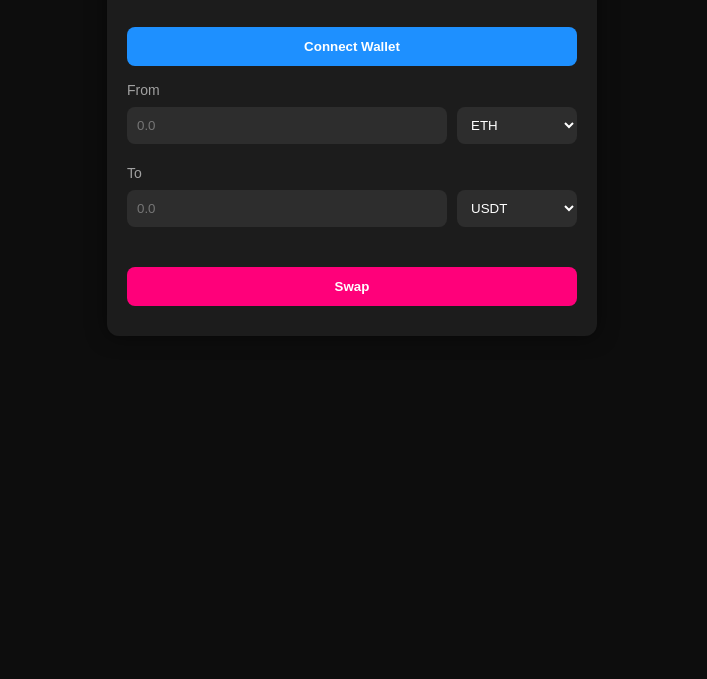
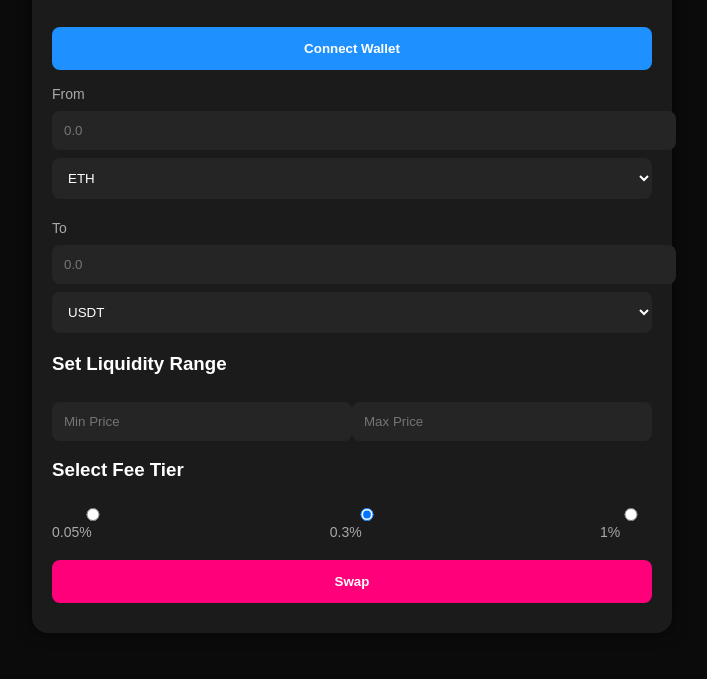
Before and after one commit to boisblue/dex, a plain HTML site: page index.html in a window 1280 px wide. Shown: the part 121-800 px from the top of the page, without its empty margins (288-995 px from the left). Drawn offline with Linux system fonts and the light colour scheme.

Commit message:
Update index.html

```diff
--- a/index.html
+++ b/index.html
@@ -3,21 +3,21 @@
 <head>
     <meta charset="UTF-8">
     <meta name="viewport" content="width=device-width, initial-scale=1.0">
-    <title>Uniswap Style DEX</title>
+    <title>Uniswap V3 DEX</title>
     <style>
         body {
             font-family: Arial, sans-serif;
-            background-color: #0d0d0d;
+            background-color: #0b0b0b;
             color: white;
             padding: 20px;
         }
         .container {
-            max-width: 450px;
+            max-width: 600px;
             margin: 0 auto;
-            background-color: #1c1c1c;
+            background-color: #1b1b1b;
             padding: 20px;
-            border-radius: 12px;
-            box-shadow: 0 0 20px rgba(0, 0, 0, 0.5);
+            border-radius: 16px;
+            box-shadow: 0 0 15px rgba(0, 0, 0, 0.6);
         }
         h1 {
             text-align: center;
@@ -28,21 +28,20 @@
         }
         label {
             font-size: 14px;
-            color: #a1a1a1;
+            color: #a9a9a9;
         }
         input, select {
             width: 100%;
-            padding: 10px;
+            padding: 12px;
             border: none;
             border-radius: 8px;
-            background-color: #2d2d2d;
+            background-color: #252525;
             color: white;
             margin-top: 8px;
-            box-sizing: border-box;
         }
         button {
             width: 100%;
-            padding: 12px;
+            padding: 14px;
             background-color: #ff007a;
             border: none;
             border-radius: 8px;
@@ -54,9 +53,19 @@
         button:hover {
             background-color: #e6006e;
         }
-        .swap-info {
-            text-align: center;
-            margin-top: 10px;
+        .liquidity-range {
+            display: flex;
+            justify-content: space-between;
+        }
+        .range-input {
+            width: 48%;
+        }
+        .fee-tier {
+            display: flex;
+            justify-content: space-between;
+        }
+        .fee-tier input {
+            margin-right: 10px;
         }
         .wallet-btn {
             background-color: #1e90ff;
@@ -65,37 +74,53 @@
         .wallet-btn:hover {
             background-color: #1c7ccc;
         }
+        .swap-info {
+            text-align: center;
+            margin-top: 10px;
+        }
     </style>
 </head>
 <body>
 
     <div class="container">
-        <h1>Uniswap DEX</h1>
+        <h1>Uniswap V3</h1>
 
         <button id="connectWallet" class="wallet-btn">Connect Wallet</button>
 
+        <!-- Swap Tokens -->
         <div class="input-group">
             <label for="tokenFrom">From</label>
-            <div style="display: flex;">
-                <input type="number" id="amountFrom" placeholder="0.0" style="flex: 1;">
-                <select id="tokenFrom" style="width: 120px; margin-left: 10px;">
+            <input type="number" id="amountFrom" placeholder="0.0">
+            <select id="tokenFrom">
                 <option value="ETH">ETH</option>
                 <option value="USDT">USDT</option>
                 <option value="DAI">DAI</option>
             </select>
         </div>
-        </div>
 
         <div class="input-group">
             <label for="tokenTo">To</label>
-            <div style="display: flex;">
-                <input type="number" id="amountTo" placeholder="0.0" style="flex: 1;" disabled>
-                <select id="tokenTo" style="width: 120px; margin-left: 10px;">
+            <input type="number" id="amountTo" placeholder="0.0" disabled>
+            <select id="tokenTo">
                 <option value="USDT">USDT</option>
                 <option value="DAI">DAI</option>
                 <option value="ETH">ETH</option>
             </select>
         </div>
+
+        <!-- Liquidity Range -->
+        <h3>Set Liquidity Range</h3>
+        <div class="liquidity-range">
+            <input type="number" id="minPrice" placeholder="Min Price" class="range-input">
+            <input type="number" id="maxPrice" placeholder="Max Price" class="range-input">
+        </div>
+
+        <!-- Fee Tier Selection -->
+        <h3>Select Fee Tier</h3>
+        <div class="fee-tier">
+            <label><input type="radio" name="feeTier" value="0.05"> 0.05%</label>
+            <label><input type="radio" name="feeTier" value="0.3" checked> 0.3%</label>
+            <label><input type="radio" name="feeTier" value="1"> 1%</label>
         </div>
 
         <button id="swapButton">Swap</button>
@@ -109,16 +134,23 @@
             const tokenFrom = document.getElementById('tokenFrom').value;
             const tokenTo = document.getElementById('tokenTo').value;
             const amountFrom = document.getElementById('amountFrom').value;
+            const minPrice = document.getElementById('minPrice').value;
+            const maxPrice = document.getElementById('maxPrice').value;
+            const feeTier = document.querySelector('input[name="feeTier"]:checked').value;
 
             if (!amountFrom) {
                 alert("Please enter the amount to swap.");
                 return;
             }
 
-            // Swap logic placeholder
-            document.getElementById('swapStatus').innerText = `Swapping ${amountFrom} ${tokenFrom} for ${tokenTo}...`;
+            if (!minPrice || !maxPrice) {
+                alert("Please set the liquidity range.");
+                return;
+            }
 
-            // Here you would interact with smart contract or DEX API
+            document.getElementById('swapStatus').innerText = `Swapping ${amountFrom} ${tokenFrom} for ${tokenTo} in the price range of ${minPrice} - ${maxPrice} with a fee tier of ${feeTier}%...`;
+
+            // Logic to interact with smart contracts will be added here
         });
 
         // Connect to Metamask wallet
@@ -137,33 +169,6 @@
                 alert('Metamask not found. Please install it.');
             }
         });
-
-        // Update amountTo based on some swap rate logic
-        document.getElementById('tokenFrom').addEventListener('change', updateSwapAmount);
-        document.getElementById('tokenTo').addEventListener('change', updateSwapAmount);
-        document.getElementById('amountFrom').addEventListener('input', updateSwapAmount);
-
-        function updateSwapAmount() {
-            const amountFrom = document.getElementById('amountFrom').value;
-            const tokenFrom = document.getElementById('tokenFrom').value;
-            const tokenTo = document.getElementById('tokenTo').value;
-
-            // For simplicity, we just use a dummy rate conversion here.
-            const rate = getSwapRate(tokenFrom, tokenTo);
-            const amountTo = amountFrom * rate;
-
-            document.getElementById('amountTo').value = amountTo ? amountTo.toFixed(6) : '';
-        }
-
-        // Dummy function to get token swap rate
-        function getSwapRate(tokenFrom, tokenTo) {
-            // In a real app, you would fetch rates from an API or smart contract
-            if (tokenFrom === 'ETH' && tokenTo === 'USDT') return 1800; // Example rate
-            if (tokenFrom === 'USDT' && tokenTo === 'ETH') return 1 / 1800;
-            if (tokenFrom === 'ETH' && tokenTo === 'DAI') return 1800;
-            if (tokenFrom === 'DAI' && tokenTo === 'ETH') return 1 / 1800;
-            return 1; // Default rate
-        }
     </script>
 
 </body>
```
Lines whose indentation alone changed are shown as unchanged.
